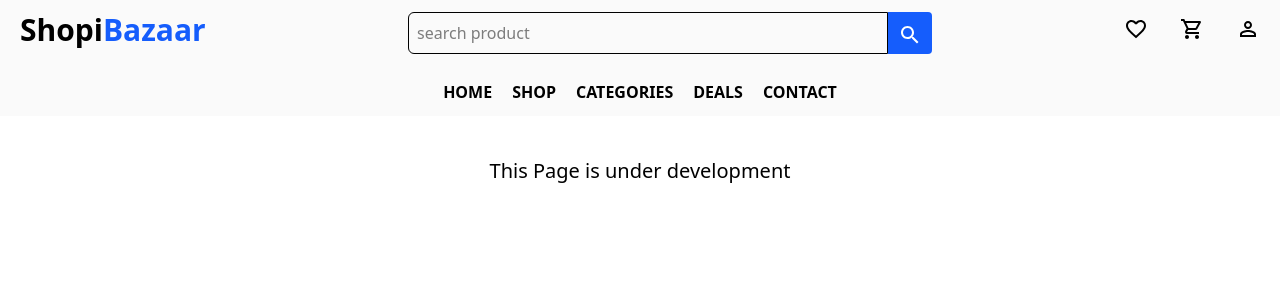
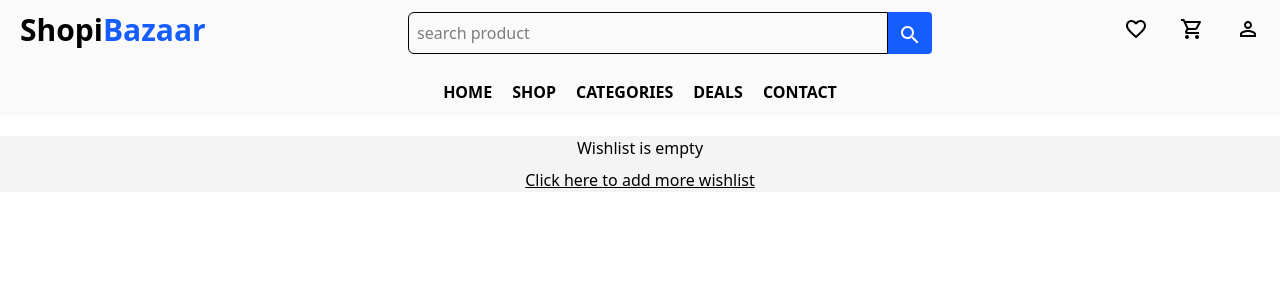
Before and after one commit to abhishekkjaiml/ecommers-react-js, a React (Vite) app: page /wishlist in a window 1280 px wide. Shown: the top 300 px of the page. Built offline with nearby package versions, Linux system fonts and the light colour scheme.

Commit message:
making wishlist page with some functionality

```diff
--- a/src/components/CartPage.tsx
+++ b/src/components/CartPage.tsx
@@ -7,7 +7,7 @@ export const CartPage = ({ product }) => {
 
   const actualPrice = (product.price * 95.23).toFixed(2);
 
-  const onAddToCartBtnClick = (product) => {
+  const onRemoveToCartBtnClick = (product) => {
     cartDispatch({
         type: 'REMOVE_FROM_CART',
         payload: {
@@ -29,9 +29,9 @@ export const CartPage = ({ product }) => {
             <h4 className="font-bold">Rs. {actualPrice}</h4>
           </div>
           <div  className="mt-14 flex gap-4">
-            <button onClick={() => onAddToCartBtnClick(product)} className=" h-10 w-50 border text-[15px] justify-center rounded-md cursor-pointer bg-blue-600 hover:bg-blue-700 text-indigo-50 border-indigo-50">
+            <button onClick={() => onRemoveToCartBtnClick(product)} className=" h-10 w-50 border text-[15px] justify-center rounded-md cursor-pointer bg-blue-600 hover:bg-blue-700 text-indigo-50 border-indigo-50">
               <RemoveShoppingCartOutlinedIcon />
-              Remove To Cart
+              Remove From Cart
             </button>
             <button className=" h-10 w-50 border text-[15px] justify-center rounded-md cursor-pointer text-indigo-50    bg-zinc-800  hover:bg-zinc-700 border-indigo-50">
               <BoltOutlinedIcon />
--- a/src/components/ShopPage.tsx
+++ b/src/components/ShopPage.tsx
@@ -1,15 +1,19 @@
+import FavoriteBorderOutlinedIcon from '@mui/icons-material/FavoriteBorderOutlined';
+import FavoriteOutlinedIcon from '@mui/icons-material/FavoriteOutlined';
 import ShoppingCartOutlinedIcon from '@mui/icons-material/ShoppingCartOutlined';
-import FavoriteBorderOutlinedIcon from '@mui/icons-material/FavoriteBorderOutlined';
 import ShoppingCartCheckoutOutlinedIcon from '@mui/icons-material/ShoppingCartCheckoutOutlined';
 import { useCart } from '../context/cart-context';
-import { findProductInCart } from '../utils/findProductInCart';
+import { useWishlist } from '../context/wishlist-context';
+import { findProductInCart, findProductInWishlist } from '../utils/findProductsInShop';
 import { useNavigate } from 'react-router-dom';
 
 export const ShopPage = ({product}) => {
 
     const navigate = useNavigate()
     const { cart, cartDispatch } = useCart();
+    const { wishlist, wishlistDispatch } = useWishlist()
     const isProductInCart = findProductInCart(cart, product.id)
+    const isWishlistInWishlist = findProductInWishlist(wishlist, product.id)
     const actualPrice = (product.price * 95.23).toFixed(2);
 
     const onAddToCartBtnClick = (product) => {
@@ -17,6 +21,13 @@ export const ShopPage = ({product}) => {
             type: 'ADD_TO_CART',
             payload: { product }
         }) : navigate('/myCart')
+    }
+
+    const onAddToWishlistBtnClick = (product) => {
+        !isWishlistInWishlist ? wishlistDispatch({
+            type: 'ADD_TO_WISHLIST',
+            payload: { product }
+        }) : navigate('/wishlist')
     }
 
   return (
@@ -32,9 +43,13 @@ export const ShopPage = ({product}) => {
             <h4 className='text-[15px]  mt-2 font-semibold'>Rs. {actualPrice}</h4>
             </div>
             <div    className='flex flex-col gap-3 items-center mt-3'>
-                <button className=' h-10 w-50 border text-[15px] justify-center rounded-md cursor-pointer bg-blue-600 hover:bg-blue-800 text-indigo-50 border-indigo-50'>
-                    <FavoriteBorderOutlinedIcon/>
-                    Add To Wishlist
+                <button onClick={() => onAddToWishlistBtnClick(product)} className=' h-10 w-50 border text-[15px] justify-center rounded-md cursor-pointer bg-blue-600 hover:bg-blue-800 text-indigo-50 border-indigo-50'>
+                    {
+                        !isWishlistInWishlist ? <FavoriteBorderOutlinedIcon/> : <FavoriteOutlinedIcon />
+                    }
+                    {
+                        !isWishlistInWishlist ? 'Add To Wishlist' : 'Go To Wishlist'
+                    }
                 </button>
                 <button
                 onClick={() => onAddToCartBtnClick(product)}
--- /dev/null
+++ b/src/components/WishlistPage.tsx
@@ -0,0 +1,65 @@
+import FavoriteOutlinedIcon from '@mui/icons-material/FavoriteOutlined';
+import ShoppingCartOutlinedIcon from '@mui/icons-material/ShoppingCartOutlined';
+import ShoppingCartCheckoutOutlinedIcon from '@mui/icons-material/ShoppingCartCheckoutOutlined';
+import { useWishlist } from "../context/wishlist-context";
+import { useCart } from '../context/cart-context';
+import { useNavigate } from 'react-router-dom';
+import { findProductInCart } from '../utils/findProductsInShop';
+
+export const WishlistPage = ({ product }) => {
+
+  const navigate = useNavigate()
+  const { wishlistDispatch } = useWishlist();
+  const { cartDispatch, cart } = useCart();
+  const isProductInCart = findProductInCart(cart, product.id)
+
+  const actualPrice = (product.price * 95.23).toFixed(2);
+
+  const onRemoveToWishlistBtnClick = (product) => {
+    wishlistDispatch({
+        type: 'REMOVE_FROM_WISHLIST',
+        payload: {
+            id: product.id
+        }
+    })
+  }
+
+  const onAddToCartBtnClick = (product) => {
+    !isProductInCart ? cartDispatch({
+        type: 'ADD_TO_CART',
+        payload: {product}
+    }) : navigate('/myCart')
+  }
+
+  return (
+    <div className="flex justify-center m-5">
+      <div className="border flex   w-160 p-2 rounded-md">
+        <img
+            src={product.images}
+            alt="product"
+            className="w-40 h-40 rounded " />
+        <div    className="ml-5">
+          <div className="flex flex-col gap-2">
+            <h4 className="font-bold">{product.title}</h4>
+            <h4 className="font-bold">Rs. {actualPrice}</h4>
+            <h4 className="font-bold">Category - {product.category.name}</h4>
+          </div>
+          <div  className="mt-8 flex gap-4">
+            <button onClick={() => onRemoveToWishlistBtnClick(product)} className=" h-10 w-50 border text-[15px] justify-center rounded-md cursor-pointer bg-blue-600 hover:bg-blue-700 text-indigo-50 border-indigo-50">
+              <FavoriteOutlinedIcon />
+              Remove From Wishlist
+            </button>
+            <button onClick={() => onAddToCartBtnClick(product)} className=" h-10 w-50 border text-[15px] justify-center rounded-md cursor-pointer text-indigo-50    bg-zinc-800  hover:bg-zinc-700 border-indigo-50">
+                {
+                    !isProductInCart ? <ShoppingCartOutlinedIcon /> : <ShoppingCartCheckoutOutlinedIcon />
+                }
+                {
+                    !isProductInCart ? 'Add To Cart' : 'Go To Cart'
+                }
+            </button>
+          </div>
+        </div>
+      </div>
+    </div>
+  );
+};
--- /dev/null
+++ b/src/context/wishlist-context.tsx
@@ -0,0 +1,22 @@
+import { createContext, useContext, useReducer } from "react";
+import { wishlistReducer } from "../reducers/wishlistReducer";
+
+const WishlistContext = createContext();
+
+const WishlistProvider = ({ children }) => {
+
+    const initialState = {
+        wishlist: []
+    }
+
+    const [{wishlist}, wishlistDispatch] = useReducer(wishlistReducer, initialState)
+    return(
+        <WishlistContext.Provider   value={{wishlist, wishlistDispatch}}>
+            { children }
+        </WishlistContext.Provider>
+    )
+}
+
+const useWishlist = () => useContext(WishlistContext);
+
+export { WishlistProvider, useWishlist };
--- a/src/main.tsx
+++ b/src/main.tsx
@@ -4,12 +4,15 @@ import './index.css'
 import App from './App.tsx'
 import { BrowserRouter } from 'react-router-dom'
 import { CartProvider } from './context/cart-context.tsx'
+import { WishlistProvider } from './context/wishlist-context.tsx'
 
 createRoot(document.getElementById('root')!).render(
   <StrictMode>
     <BrowserRouter>
       <CartProvider>
-        <App />
+        <WishlistProvider>
+          <App />
+        </WishlistProvider>
       </CartProvider>
     </BrowserRouter>
   </StrictMode>,
--- a/src/pages/Cart.tsx
+++ b/src/pages/Cart.tsx
@@ -1,3 +1,4 @@
+import { useNavigate } from "react-router-dom";
 import { CartPage } from "../components/CartPage";
 import { Navbar } from "../components/Navbar";
 import { PriceDetails } from "../components/PriceDetails";
@@ -5,6 +6,7 @@ import { useCart } from "../context/cart-context";
 
 export const Cart = () => {
 
+    const navigate = useNavigate()
     const { cart } = useCart()
   return (
     <div>
@@ -13,9 +15,10 @@ export const Cart = () => {
         <div    className="flex flex-wrap   justify-center bg-zinc-100">
             <div>
                 {
-                cart?.length > 0 ? cart.map((product) => <CartPage key={product.id} product={product} />) : <div>
-                    <p  className="text-[20px] m-5">Cart is empty</p>
-                </div>
+                cart?.length > 0 ? cart.map((product) => <CartPage key={product.id} product={product} />) : <div className="flex flex-col justify-center mt-5">
+            <h2 className="flex justify-center">Cart is empty</h2>
+            <h2 onClick={() => navigate('/shop')} className="flex justify-center mt-2 underline hover: cursor-pointer hover:text-blue-800">Click here to add more cart</h2>
+        </div>
             }
             </div>
             {
--- a/src/pages/Shop.tsx
+++ b/src/pages/Shop.tsx
@@ -4,6 +4,7 @@ import { getAllProducts } from '../api/getAllProducts'
 import { useEffect, useState } from 'react'
 import { ShopPage } from '../components/ShopPage'
 import { useCart } from '../context/cart-context'
+import { useWishlist } from '../context/wishlist-context'
 
 
 export const Shop = () => {
@@ -11,7 +12,9 @@ export const Shop = () => {
   const [products, setProducts] = useState();
 
   const { cart } = useCart()
+  const { wishlist } = useWishlist();
   console.log({cart})
+  console.log({wishlist})
 
   useEffect(() => {
     (async() => {
--- a/src/pages/Wishlist.tsx
+++ b/src/pages/Wishlist.tsx
@@ -1,15 +1,32 @@
-import { Navbar } from "../components/Navbar"
+import { useNavigate } from "react-router-dom";
+import { Navbar } from "../components/Navbar";
+import { WishlistPage } from "../components/WishlistPage";
+import { useWishlist } from "../context/wishlist-context";
 
 export const Wishlist = () => {
+
+  const navigate = useNavigate()
+  const { wishlist } = useWishlist();
+
   return (
     <div>
-        <Navbar />
-        <main className="flex justify-center">
-          <h2
-            className=' mt-10 text-[20px] '>
-            This Page is under development
-          </h2>
+      <Navbar />
+      <div  className="bg-zinc-100">
+        {
+        wishlist?.length === 0 ? <div className="flex flex-col justify-center mt-5">
+            <h2 className="flex justify-center">Wishlist is empty</h2>
+            <h2 onClick={() => navigate('/shop')} className="flex justify-center mt-2 underline hover: cursor-pointer hover:text-blue-800">Click here to add more wishlist</h2>
+        </div>: <main className="flex justify-center">
+        <div  className="border-2 border-zinc-400 w-[80%] flex justify-center m-5 p-5 rounded-md">
+          <div>
+          {
+            wishlist?.length > 0 && wishlist.map((product) => <WishlistPage key={product.id} product={product}/>)
+          }
+        </div>
+        </div>
       </main>
+      }
+      </div>
     </div>
-  )
-}
+  );
+};
--- /dev/null
+++ b/src/reducers/wishlistReducer.tsx
@@ -0,0 +1,18 @@
+export const wishlistReducer = (state, { type, payload }) => {
+    switch(type){
+        case 'ADD_TO_WISHLIST':
+            return{
+                ...state,
+                wishlist: [...state.wishlist, payload.product],
+            }
+
+        case 'REMOVE_FROM_WISHLIST':
+            return{
+                ...state,
+                wishlist: state.wishlist.filter((product) => product.id !== payload.id)
+            }
+
+        default:
+            return state
+    }
+}
--- a/src/utils/findProductInCart.tsx
+++ /dev/null
@@ -1 +0,0 @@
-export const findProductInCart = (cart, id) => cart?.length > 0 && cart.some(product => product.id === id)
--- /dev/null
+++ b/src/utils/findProductsInShop.tsx
@@ -0,0 +1,3 @@
+export const findProductInCart = (cart, id) => cart?.length > 0 && cart.some(product => product.id === id)
+
+export const findProductInWishlist = (wishlist, id) => wishlist?.length > 0 && wishlist.some(product => product.id === id)
```
